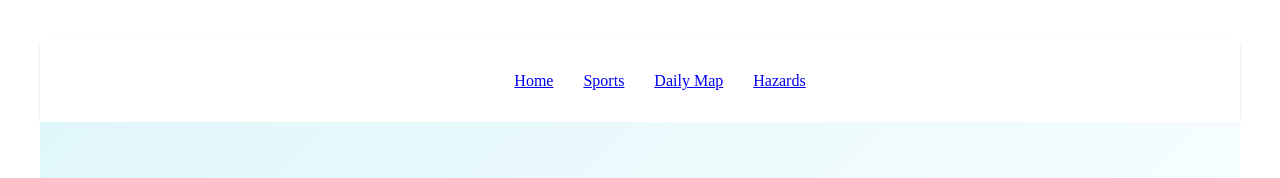
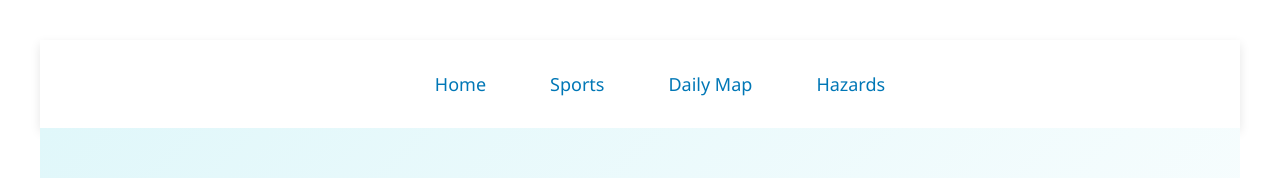
Before and after one commit to jefouz/Weatherscope, a React (Vite) app in the folder nasaPrep/: page / in a window 1280 px wide. Shown: the top 178 px of the page. Built offline with nearby package versions, Linux system fonts and the light colour scheme; no server answers.

Commit message:
styled the nav bar

```diff
--- a/nasaPrep/src/components/Nav/Nav.css
+++ b/nasaPrep/src/components/Nav/Nav.css
@@ -1,128 +1,100 @@
+/* General Navbar Styles */
 .nav {
   display: flex;
-  justify-content: space-around;
+  justify-content: center; /* center nav menu horizontally */
   align-items: center;
-  padding: 16px;
-  box-shadow: 0 1px 3px -2px black;
-
+  padding: 16px 8%;
+  background: #ffffff;
+  box-shadow: 0 4px 10px rgba(0,0,0,0.1);
+  /* position: sticky; */ /* removed */
+  /* top: 0; */           /* removed */
+  z-index: 100;
+  font-family: "Segoe UI", Tahoma, Geneva, Verdana, sans-serif;
 }
 
+/* Nav Menu */
 .nav-menu {
   display: flex;
   align-items: center;
   list-style: none;
-  gap: 50px;
-  color: #626262;
-  font-size: 20px;
-  font-weight: 500;
-}
-.nav-menu li{
-  display: flex;
-  flex-direction: column;
-  align-items: center;
-  justify-content: center;
-  gap: 3px;
-  cursor: pointer;
-
-}
-.nav-menu hr{
-  border: none;
-  width: 80%;
-height: 3px;
-border-radius: 10px;
-background: #FF4141;
+  gap: 40px;
 }
 
+.nav-menu li {
+  position: relative;
+}
 
+.nav-menu li a {
+  text-decoration: none;
+  color: #0077b6;
+  font-size: 18px;
+  font-weight: 500;
+  padding: 8px 12px;
+  transition: 0.3s ease;
+}
 
+.nav-menu li a:hover {
+  color: #023e8a;
+}
 
-@media(max-width:1280px){
-  .navbar{
-      padding: 12px 50px;
+/* Underline animation on hover (subtle, matches link color) */
+.nav-menu li::after {
+  content: "";
+  position: absolute;
+  width: 0%;
+  height: 3px;
+  bottom: -4px;
+  left: 0;
+  background-color: #0077b6; /* matches link color */
+  transition: width 0.3s ease;
+  border-radius: 2px;
+}
+
+.nav-menu li:hover::after {
+  width: 100%;
+}
+
+/* Responsive Menu (Mobile) */
+@media(max-width: 800px) {
+  .nav {
+    padding: 12px 4%;
   }
-  .nav-logo img{
-      width: 40px;
+
+  .nav-menu {
+    flex-direction: column;
+    position: absolute;
+    top: 60px;
+    left: 0;
+    width: 100%;
+    background-color: #ffffff;
+    display: none;
+    gap: 0;
+    box-shadow: 0 4px 12px rgba(0,0,0,0.1);
   }
-  .nav-logo p{
-      font-size: 25px;
+
+  .nav-menu-visible {
+    display: flex;
   }
-  .nav-menu{
-      gap: 30px;
-      font-size: 16px;
+
+  .nav-menu li {
+    width: 100%;
+    text-align: center;
+    padding: 12px 0;
+    border-bottom: 1px solid #f0f0f0;
   }
-  .nav-login-cart{
-      gap: 30px;
-  }
-  .nav-login-cart button{
-      width: 120px;
-      height: 45px;
-      font-size: 16px;
-  }
-  .nav-cart-count{
-      margin-left: -40px;
-      font-size: 12px;
+
+  .nav-menu li::after {
+    display: none;
   }
 }
-@media(max-width:1024px){
-  .navbar{
-      padding: 12px 30px;
+
+/* Smaller screens adjustments */
+@media(max-width: 500px) {
+  .nav {
+    padding: 10px 4%;
   }
-  .nav-menu{
-      gap: 25px;
-      font-size: 14px;
-  }
-  .nav-login-cart button{
-      width: 80px;
-      height: 35px;
-      font-size: 14px;
-  }
-  .nav-login-cart img{
-      width: 30px;
-  }
-  .nav-cart-count{
-      width: 18px;
-      height: 18px;
+
+  .nav-menu li a {
+    font-size: 16px;
   }
 }
-@media(max-width:800px){
-  .navbar{
-      padding: 10px 0px;
-  }
-  .nav-dropdown{
-      display: block;
-      width: 30px;
-      rotate: -90deg;
-      transition: 0.5s;
-  }
-  .nav-menu{
-      display: none;
-      height: 80px;
-      width: 100%;
-      position: absolute;
-      background-color: white;
-      justify-content: center;
-      top: 50px;
-  }
-  .nav-menu-visible{
-      display: flex;
-  }
-  .nav-dropdown.open{
-      transform: rotate(90deg);
-  }
-}
-@media(max-width:500px){
-  .navbar{
-      padding: 8px 0px;
-      gap: 0;
-  }
-  .nav-logo{
-      transform: scale(0.8);
-  }
-  .nav-menu{
-      height: 70px;
-      top: 50px;
-  }
-  .nav-login-cart{
-      transform: scale(0.8);
-  }
-}
```
